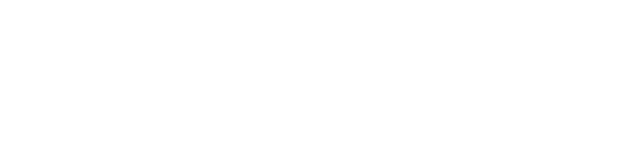
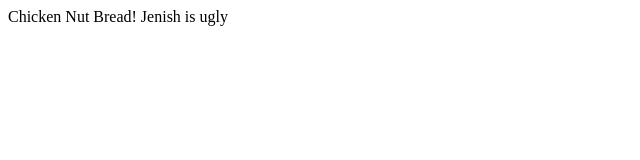
Before and after one commit to anth0nyun/babysFirstHTML, a plain HTML site: page index.html in a window 1280 px wide. Shown: the whole page, without its empty margins (0-640 px from the left). Drawn offline with Linux system fonts and the light colour scheme.

Commit message:
Second Commit

```diff
--- a/index.html
+++ b/index.html
@@ -6,6 +6,7 @@
     <title>Document</title>
 </head>
 <body>
-
+    Chicken Nut Bread!
+    Jenish is ugly
 </body>
 </html>
```
